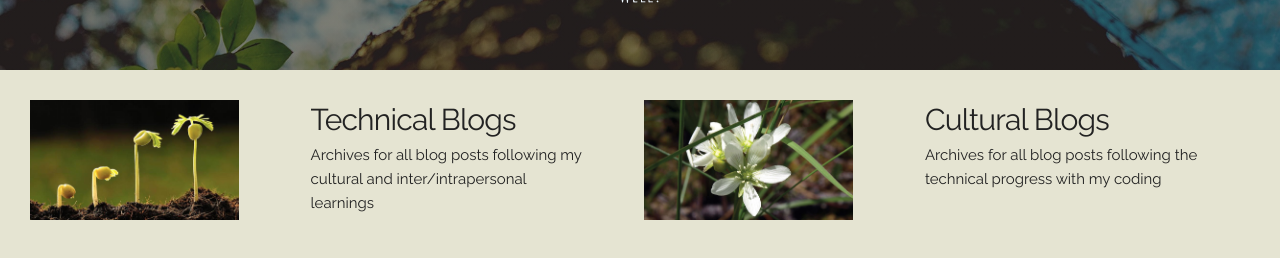
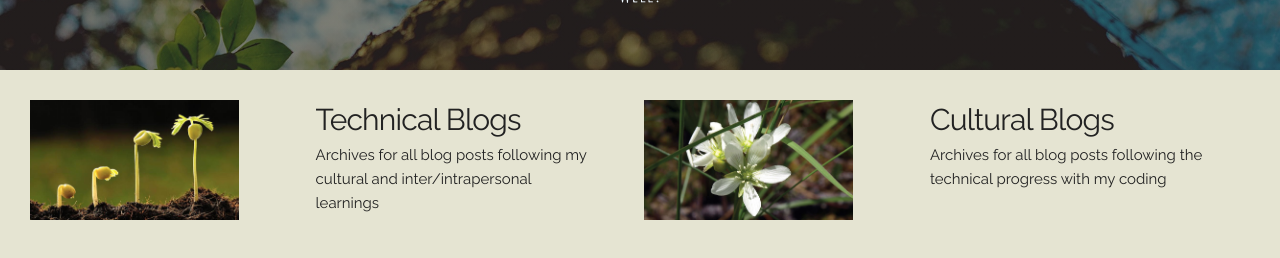
Before and after one commit to rebecca-leete/rebecca-leete.github.io, a plain HTML site: page index.html in a window 1280 px wide. Shown: the part 810-1068 px from the top of the page. Before the commit the page ends 1037 px from the top, so only its background shows below. Drawn offline with nearby package versions, Linux system fonts and the light colour scheme.

Commit message:
add margins for thumbnails

```diff
--- a/styles/main.css
+++ b/styles/main.css
@@ -47,6 +47,7 @@ a {
 
 .one-half.column {
   margin: 0;
+  margin-bottom: 35px;
 }
 
 .blog-thumbnail {
@@ -56,4 +57,9 @@ a {
 
 .thumbnail-title {
   margin-bottom: 3px;
+  margin-left: 5px;
 }
+
+.thumbnail-blurb {
+  margin-left: 5px;
+}
```
